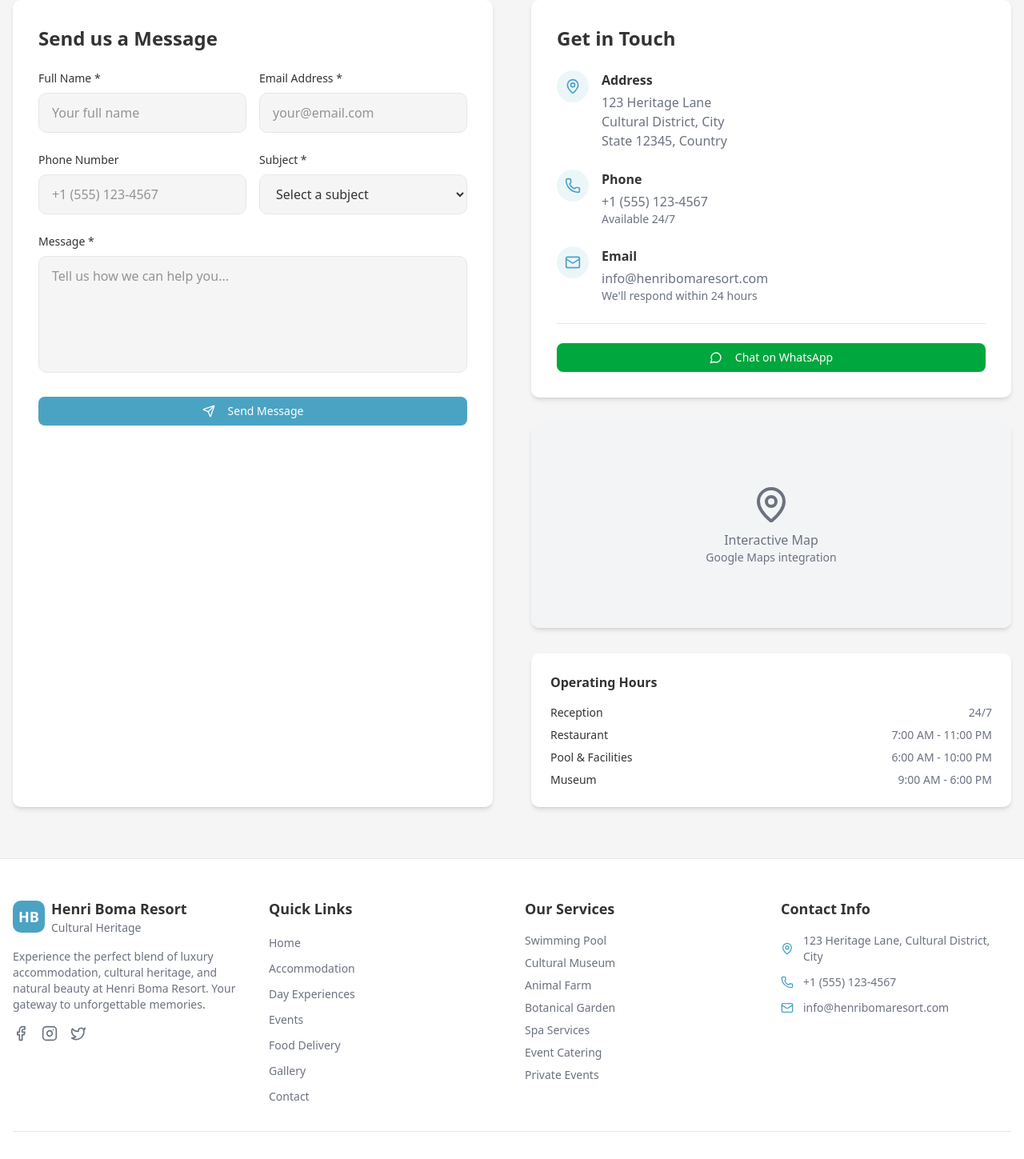
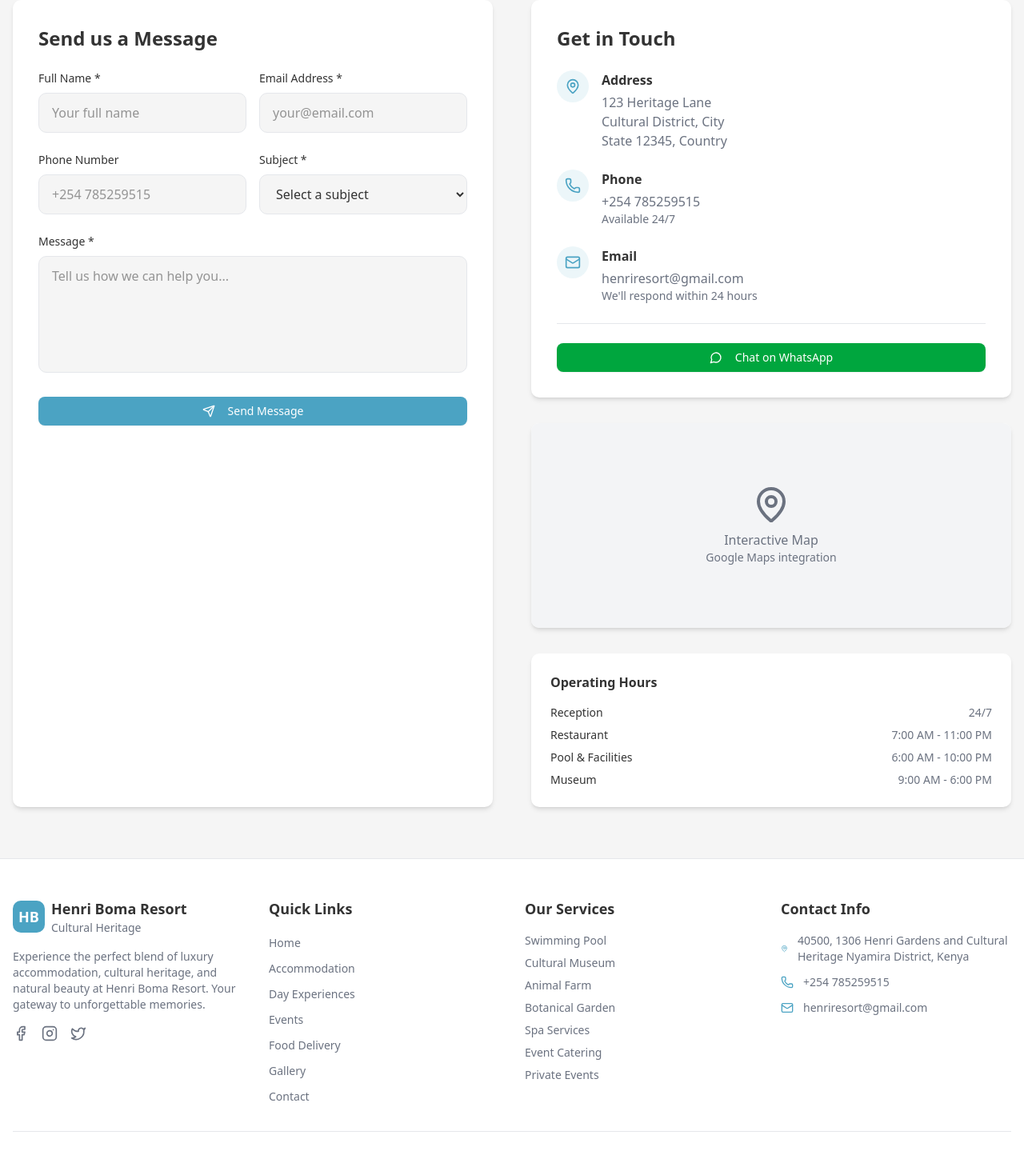
Before and after one commit to sellytechytests-3133/henri-boma-resort, a React (Vite) app: page / in a window 1280 px wide. Shown: the part 8227-9676 px from the top of the page at 80% size. Built offline with nearby package versions, Linux system fonts and the light colour scheme.

Commit message:
Update: RSVP modal and contact section fixes

```diff
--- a/src/components/Footer.jsx
+++ b/src/components/Footer.jsx
@@ -96,16 +96,16 @@ const Footer = () => {
               <div className="flex items-center space-x-3">
                 <MapPin className="h-4 w-4 text-primary" />
                 <span className="text-muted-foreground text-sm">
-                  123 Heritage Lane, Cultural District, City
+                  40500, 1306 Henri Gardens and Cultural Heritage Nyamira District, Kenya
                 </span>
               </div>
               <div className="flex items-center space-x-3">
                 <Phone className="h-4 w-4 text-primary" />
-                <span className="text-muted-foreground text-sm">+1 (555) 123-4567</span>
+                <span className="text-muted-foreground text-sm">+254 785259515</span>
               </div>
               <div className="flex items-center space-x-3">
                 <Mail className="h-4 w-4 text-primary" />
-                <span className="text-muted-foreground text-sm">info@henribomaresort.com</span>
+                <span className="text-muted-foreground text-sm">henriresort@gmail.com</span>
               </div>
             </div>
           </div>
--- a/src/components/modals/BookingModal.jsx
+++ b/src/components/modals/BookingModal.jsx
@@ -194,7 +194,7 @@ const BookingModal = ({ isOpen, onClose, room }) => {
               onChange={handleInputChange}
               required
               className="w-full px-3 py-2 border border-border rounded-lg focus:ring-2 focus:ring-primary focus:border-transparent bg-background"
-              placeholder="+1 (555) 123-4567"
+              placeholder="+254 785259515"
             />
           </div>
 
--- a/src/components/modals/DayPassModal.jsx
+++ b/src/components/modals/DayPassModal.jsx
@@ -203,7 +203,7 @@ const DayPassModal = ({ isOpen, onClose, experience }) => {
               onChange={handleInputChange}
               required
               className="w-full px-3 py-2 border border-border rounded-lg focus:ring-2 focus:ring-primary focus:border-transparent bg-background"
-              placeholder="+1 (555) 123-4567"
+              placeholder="+254 785259515"
             />
           </div>
 
--- a/src/components/modals/RSVPModal.jsx
+++ b/src/components/modals/RSVPModal.jsx
@@ -128,7 +128,7 @@ const RSVPModal = ({ isOpen, onClose, event }) => {
               value={formData.phone}
               onChange={handleInputChange}
               className="w-full px-3 py-2 border border-border rounded-lg focus:ring-2 focus:ring-primary focus:border-transparent bg-background"
-              placeholder="+1 (555) 123-4567"
+              placeholder="+254 785259515"
             />
           </div>
 
--- a/src/components/sections/ContactSection.jsx
+++ b/src/components/sections/ContactSection.jsx
@@ -100,7 +100,7 @@ const ContactSection = () => {
                     value={formData.phone}
                     onChange={handleInputChange}
                     className="w-full px-4 py-3 border border-border rounded-lg focus:ring-2 focus:ring-primary focus:border-transparent bg-background"
-                    placeholder="+1 (555) 123-4567"
+                    placeholder="+254 785259515"
                   />
                 </div>
                 <div>
@@ -174,7 +174,7 @@ const ContactSection = () => {
                   </div>
                   <div>
                     <h4 className="font-semibold mb-1">Phone</h4>
-                    <p className="text-muted-foreground">+1 (555) 123-4567</p>
+                    <p className="text-muted-foreground">+254 785259515</p>
                     <p className="text-sm text-muted-foreground">Available 24/7</p>
                   </div>
                 </div>
@@ -185,7 +185,7 @@ const ContactSection = () => {
                   </div>
                   <div>
                     <h4 className="font-semibold mb-1">Email</h4>
-                    <p className="text-muted-foreground">info@henribomaresort.com</p>
+                    <p className="text-muted-foreground">henriresort@gmail.com</p>
                     <p className="text-sm text-muted-foreground">We'll respond within 24 hours</p>
                   </div>
                 </div>
```
